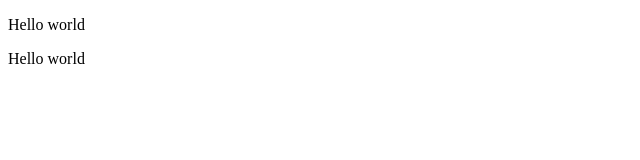
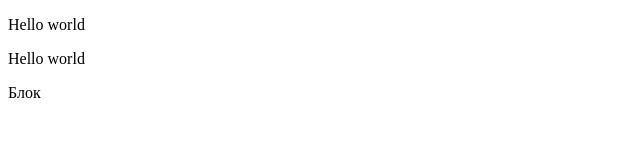
Before and after one commit to Vadick92/Project-1, a plain HTML site: page index.html in a window 1280 px wide. Shown: the full height of the page, 0-640 px from the left. Drawn offline with Linux system fonts and the light colour scheme.

Commit message:
add tag div

```diff
--- a/index.html
+++ b/index.html
@@ -12,6 +12,7 @@
 
     <p>Hello world</p>
     <p>Hello world</p>
+    <div>Блок</div>
 
     <script src="js/script.js"></script>
 </body>
```
